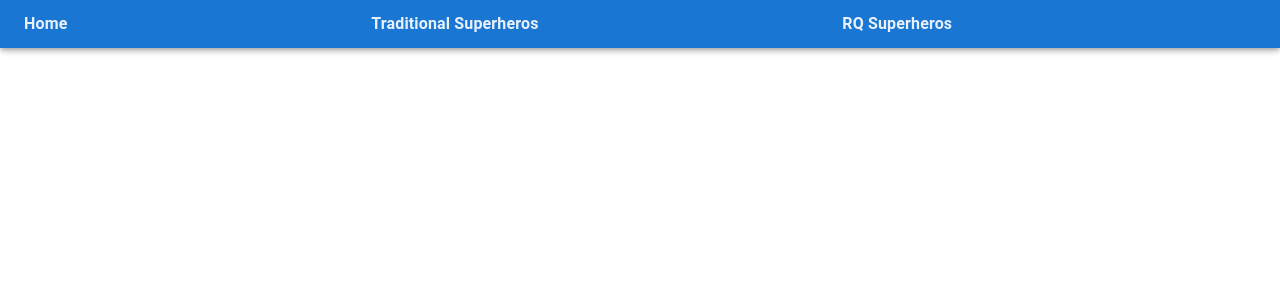
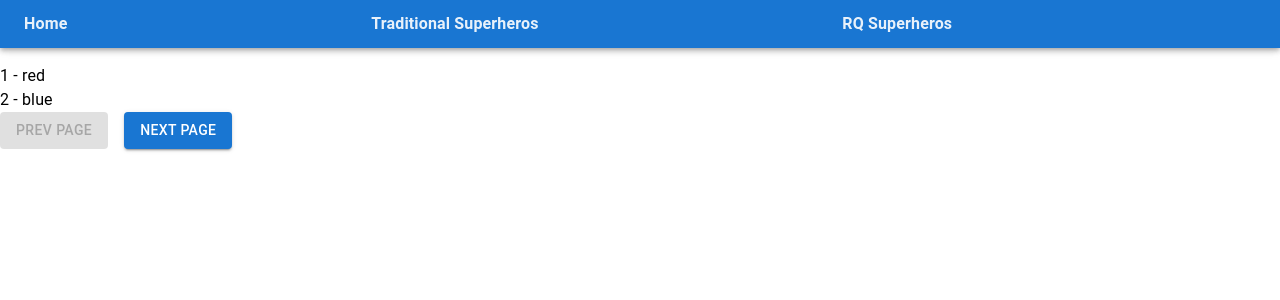
Before and after one commit to sksurendrakmr/react-query-concept-1, a React (Create React App) app: page /rq-paginated in a window 1280 px wide. Shown: the top 300 px of the page. Built offline with nearby package versions, Linux system fonts and the light colour scheme; data requests are answered from the project's data file.

Commit message:
19 - Paginated queries

```diff
--- a/db.json
+++ b/db.json
@@ -32,5 +32,39 @@
       "id": "channel1",
       "course": ["a", "b", "c"]
     }
+  ],
+  "colors": [
+    {
+      "id": 1,
+      "label": "red"
+    },
+    {
+      "id": 2,
+      "label": "blue"
+    },
+    {
+      "id": 3,
+      "label": "green"
+    },
+    {
+      "id": 4,
+      "label": "yellow"
+    },
+    {
+      "id": 5,
+      "label": "black"
+    },
+    {
+      "id": 6,
+      "label": "white"
+    },
+    {
+      "id": 7,
+      "label": "purple"
+    },
+    {
+      "id": 8,
+      "label": "orange"
+    }
   ]
 }
--- a/src/App.js
+++ b/src/App.js
@@ -9,6 +9,7 @@ import { RQSuperHeroPage } from "./component/RQSuperHero.page";
 import { ParallelQueriesPage } from "./component/ParallelQueries.page";
 import { DynamicParallelPage } from "./component/DynamicParallel.page";
 import { DependentQueriesPage } from "./component/DependentQueries.page";
+import { PaginatedQueries } from "./component/PaginatedQueries.page";
 function App() {
   // const path = window.location.pathname;
   // const activeIndex = () => {
@@ -39,6 +40,9 @@ function App() {
             <Route path='/rq-dependent'>
               <DependentQueriesPage email='sk@example.com' />
             </Route>
+            <Route path='/rq-paginated'>
+              <PaginatedQueries />
+            </Route>
           </Switch>
         </Router>
         <ReactQueryDevtools initialIsOpen={false} position='bottom-right' />
--- /dev/null
+++ b/src/component/PaginatedQueries.page.js
@@ -0,0 +1,89 @@
+import React, { useState } from "react";
+import { useQuery } from "react-query";
+import axios from "axios";
+import { Button, Grid, Typography } from "@mui/material";
+
+/**
+ * Steps
+ * 1) We need to maintain a state variable for the page number.
+ *    since, initial value in state is 1, so we will viewing the
+ *    first page by default.
+ *
+ * 2) We utilize this page number to create unique queries
+ * 3) Add next and previous buttons that change the page number
+ *
+ * Currently the UI jumps in and out of the success and loading state
+ * because each new page is treated like a brand new query.
+ *
+ * To overcome this, react query provides an option called keepPreviousData
+ *
+ * We need to set keepPreviousData to true
+ * Then react query will maintain the data from the last successful fetch
+ * while the new data is being requested even though the query key has changed.
+ *
+ * And when the new data is arrived, the previous data is seamlessly
+ * swapped to show the new data.
+ *
+ * In this case, We can use isFetching Flag to show a loading indicator if we wish.
+ */
+
+const fetchColors = ({ queryKey }) => {
+  const pageNumber = queryKey[1];
+  return axios.get(`http://localhost:4000/colors?_limit=2&_page=${pageNumber}`);
+};
+
+export const PaginatedQueries = () => {
+  const [pageNumber, setPageNumber] = useState(1);
+  const { isLoading, data, error, isError, isFetching } = useQuery(
+    ["colors", pageNumber],
+    fetchColors,
+    {
+      keepPreviousData: true,
+    }
+  );
+
+  if (isLoading) {
+    return <Typography variant='h2'>Loading ...</Typography>;
+  }
+
+  if (isError) {
+    return <Typography variant='h2'>{error.message}</Typography>;
+  }
+
+  return (
+    <>
+      <Grid container direction='column'>
+        {data?.data.map((color) => {
+          return (
+            <Grid item key={color.id}>
+              <Typography variant='body1'>
+                {color.id} - {color.label}
+              </Typography>
+            </Grid>
+          );
+        })}
+      </Grid>
+      <Grid container spacing={2}>
+        <Grid item>
+          <Button
+            variant='contained'
+            onClick={() => setPageNumber((page) => page - 1)}
+            disabled={pageNumber === 1}
+          >
+            Prev page
+          </Button>
+        </Grid>
+        <Grid item>
+          <Button
+            variant='contained'
+            onClick={() => setPageNumber((page) => page + 1)}
+            disabled={pageNumber === 4}
+          >
+            Next page
+          </Button>
+        </Grid>
+      </Grid>
+      {isFetching && "Loading"}
+    </>
+  );
+};
```
Also changed, not shown: src/component/Notes.txt.
